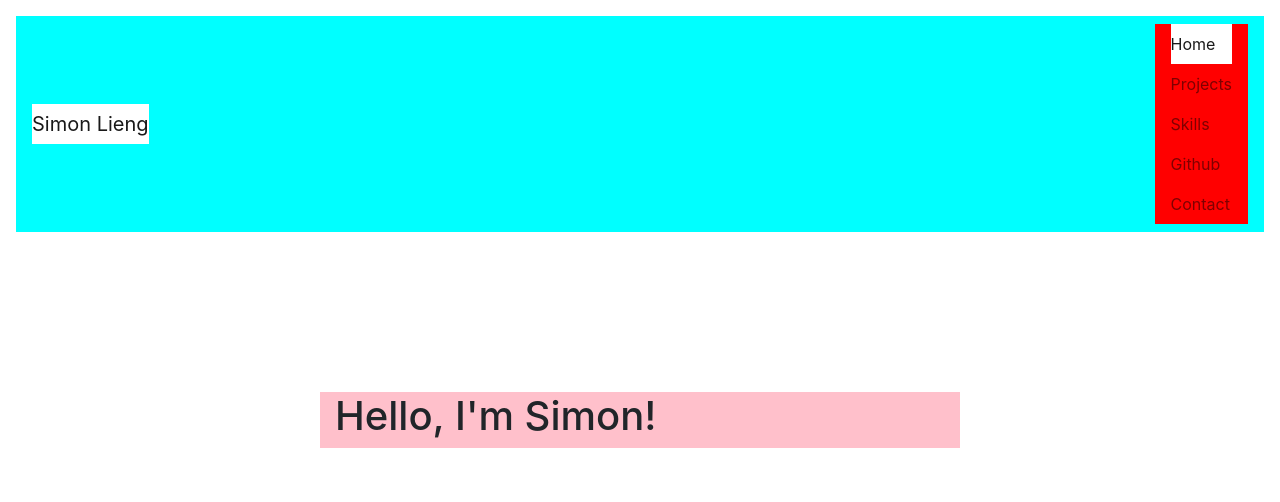
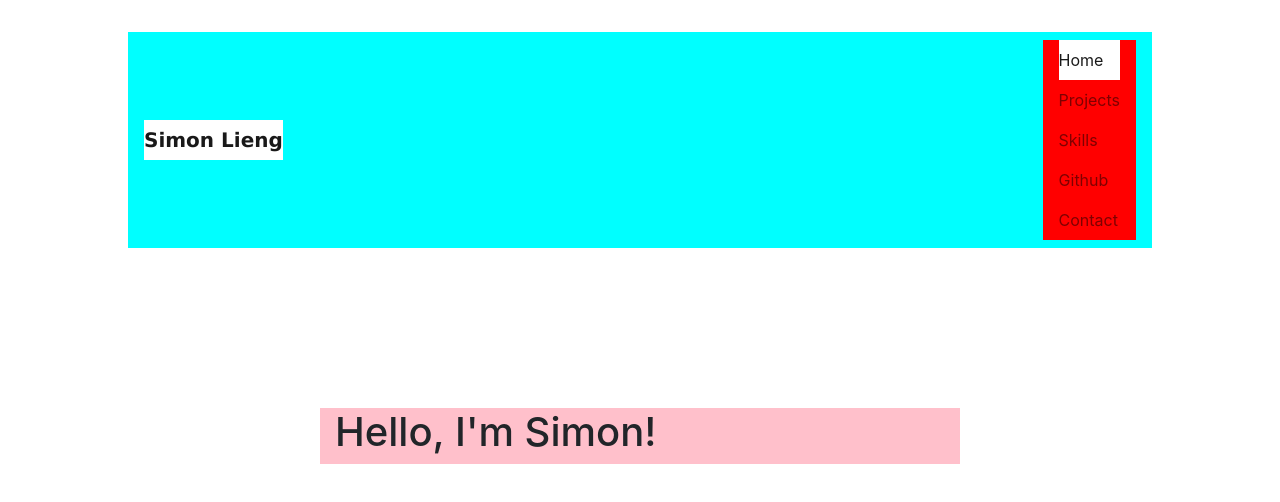
Before and after one commit to SLieng/simonlieng, a React (Create React App) app: page / in a window 1280 px wide. Shown: the top 502 px of the page. Built offline with nearby package versions, Linux system fonts and the light colour scheme.

Commit message:
changed css

```diff
--- a/src/App.css
+++ b/src/App.css
@@ -1,10 +1,15 @@
 .navbar {
-	margin: 1rem 1rem 1rem 1rem;
+	margin: auto;
+	margin-top: 2rem;
+	//margin: 1rem 1rem 1rem 1rem;
 	background: cyan;
+	width: 80%;
 }
 
 .navbar-brand {
 	background: purple;
+	font-family: Verdana;
+	font-weight: bold;
 }
 
 .navbar-nav {
```
